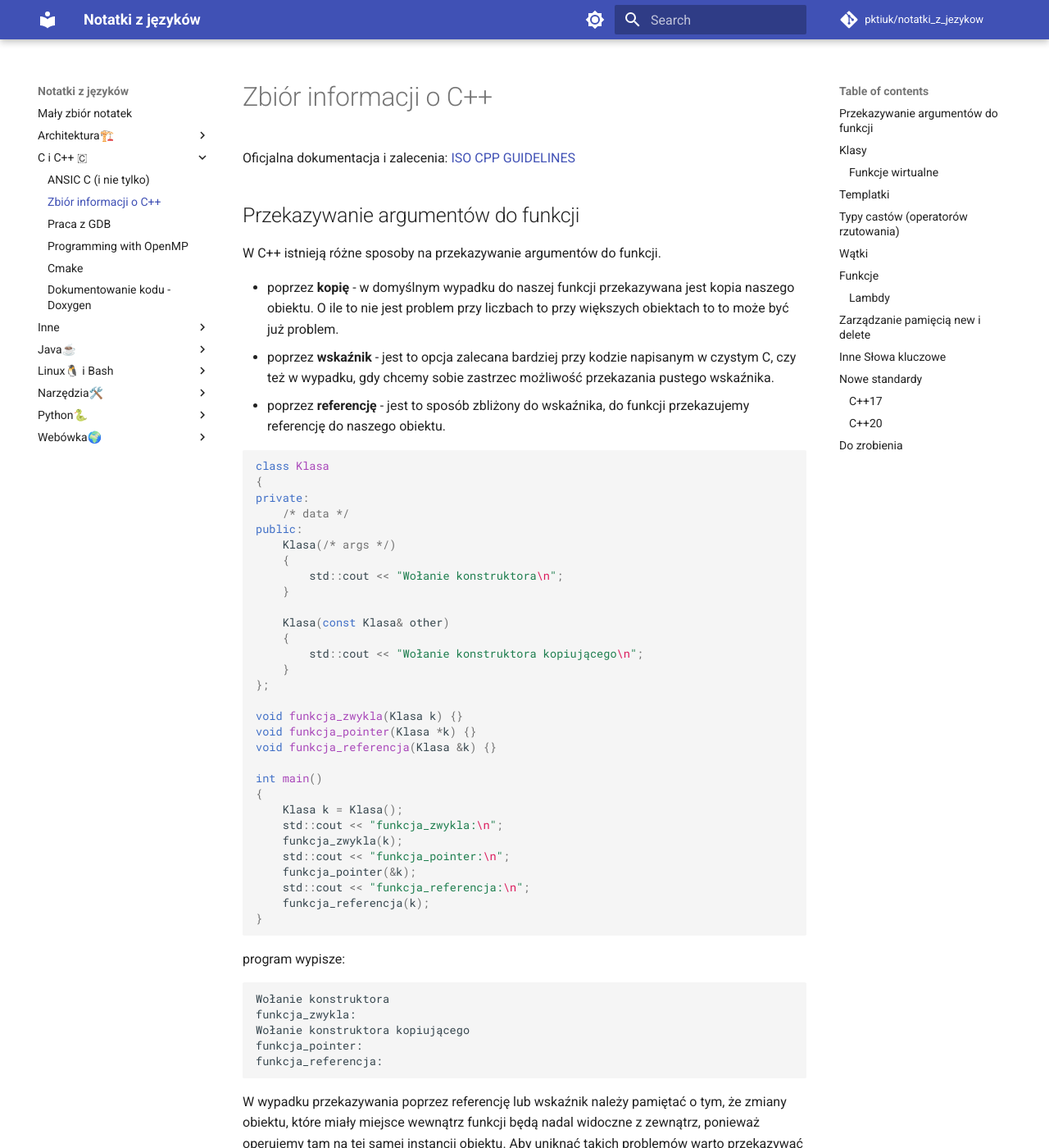
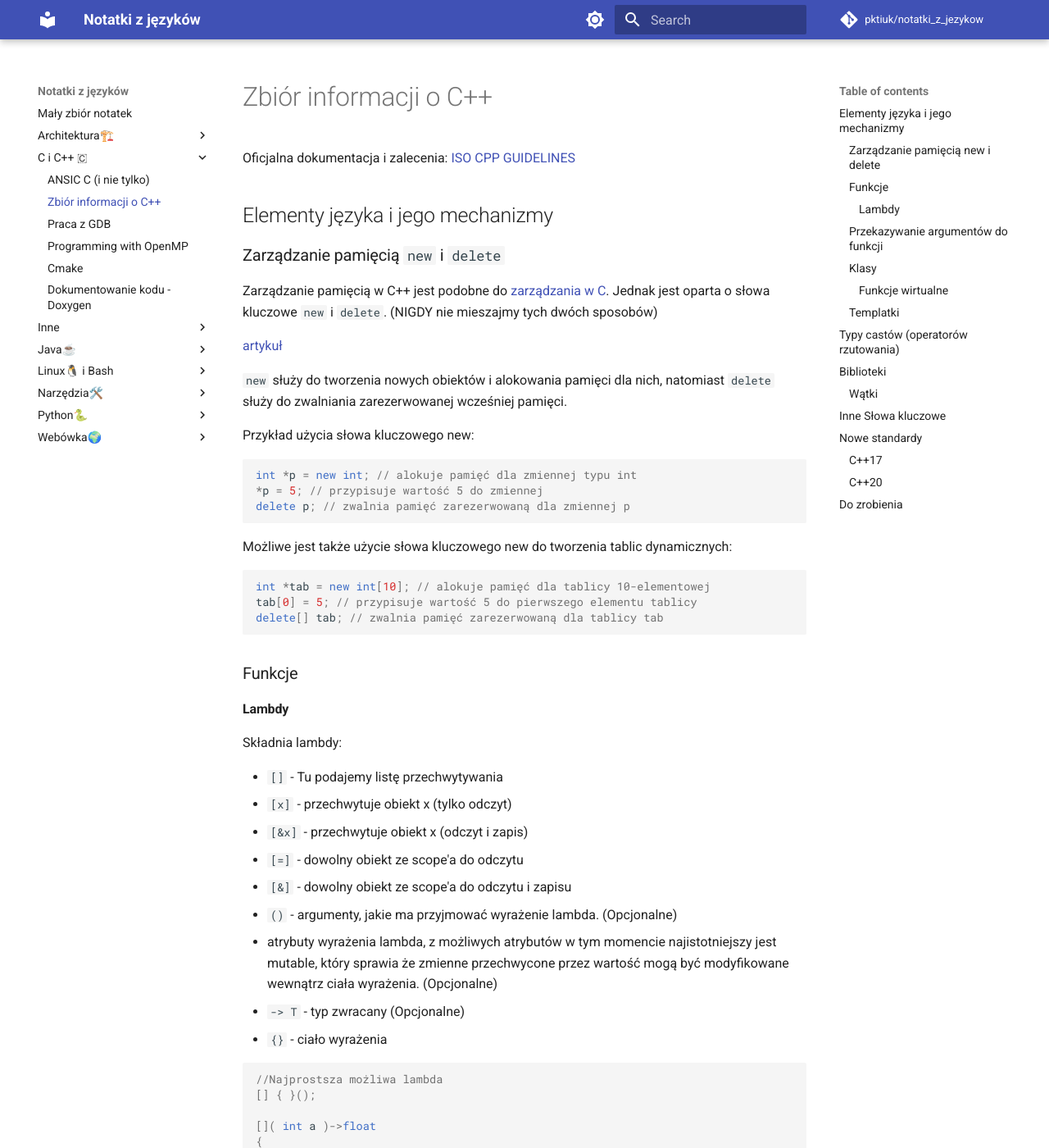
Before and after one commit to pktiuk/notatki_z_jezykow, an MkDocs documentation site: the page built from docs/C i C++ 🇨/1_cpp.md, in a window 1280 px wide and 1400 px high. Shown: the whole window at 82% size. Built offline with MkDocs 1.6.1 and Material for MkDocs 9.7.7, drawn with Linux system fonts in a browser that asks for light colours; comment, search, counter and statistics services are not loaded; some of the changed text lies outside the part shown.

Commit message:
Przeorganizowanie notatek z C++

````diff
--- a/docs/C i C++ 🇨/1_cpp.md
+++ b/docs/C i C++ 🇨/1_cpp.md
@@ -2,7 +2,62 @@
 
 Oficjalna dokumentacja i zalecenia: [ISO CPP GUIDELINES](https://isocpp.github.io/CppCoreGuidelines/CppCoreGuidelines)
 
-## Przekazywanie argumentów do funkcji
+## Elementy języka i jego mechanizmy
+
+### Zarządzanie pamięcią `new` i `delete`
+
+Zarządzanie pamięcią w C++ jest podobne do [zarządzania w C](0_C.md#tablice-i-alokowanie-pamięci). Jednak jest oparta o słowa kluczowe `new` i `delete`. (NIGDY nie mieszajmy tych dwóch sposobów)
+
+[artykuł](https://pl.wikibooks.org/wiki/C%2B%2B/Zarz%C4%85dzanie_pami%C4%99ci%C4%85)
+
+`new` służy do tworzenia nowych obiektów i alokowania pamięci dla nich, natomiast `delete` służy do zwalniania zarezerwowanej wcześniej pamięci.
+
+Przykład użycia słowa kluczowego new:
+
+```cpp
+int *p = new int; // alokuje pamięć dla zmiennej typu int
+*p = 5; // przypisuje wartość 5 do zmiennej
+delete p; // zwalnia pamięć zarezerwowaną dla zmiennej p
+```
+
+Możliwe jest także użycie słowa kluczowego new do tworzenia tablic dynamicznych:
+
+```cpp
+int *tab = new int[10]; // alokuje pamięć dla tablicy 10-elementowej
+tab[0] = 5; // przypisuje wartość 5 do pierwszego elementu tablicy
+delete[] tab; // zwalnia pamięć zarezerwowaną dla tablicy tab
+```
+
+### Funkcje
+
+#### Lambdy
+
+Składnia lambdy:
+
+- `[]` - Tu podajemy listę przechwytywania
+  - `[x]` - przechwytuje obiekt x (tylko odczyt)
+  - `[&x]` - przechwytuje obiekt x (odczyt i zapis)
+  - `[=]` - dowolny obiekt ze scope'a do odczytu
+  - `[&]` - dowolny obiekt ze scope'a do odczytu i zapisu
+- `()` - argumenty, jakie ma przyjmować wyrażenie lambda. (Opcjonalne)
+- atrybuty wyrażenia lambda, z możliwych atrybutów w tym momencie najistotniejszy jest mutable, który sprawia że zmienne przechwycone przez wartość mogą być modyfikowane wewnątrz ciała wyrażenia. (Opcjonalne)
+- `-> T` - typ zwracany (Opcjonalne)
+- `{}` - ciało wyrażenia
+
+```cpp
+//Najprostsza możliwa lambda
+[] { }();
+
+[]( int a )->float
+{
+    if( a < 0 )
+         return 0;
+
+    return a * 0.5f;
+}
+```
+
+### Przekazywanie argumentów do funkcji
 
 W C++ istnieją różne sposoby na przekazywanie argumentów do funkcji.
 
@@ -57,9 +112,9 @@ funkcja_referencja:
 W wypadku przekazywania poprzez referencję lub wskaźnik należy pamiętać o tym, że zmiany obiektu, które miały miejsce wewnątrz funkcji będą nadal widoczne z zewnątrz, ponieważ operujemy tam na tej samej instancji obiektu.
 Aby uniknąć takich problemów warto przekazywać te argumenty jako `const`, albo zastanowić się, czy jednak kopia nie będzie lepsza.
 
-## Klasy
+### Klasy
 
-### Funkcje wirtualne
+#### Funkcje wirtualne
 
 są oznaczane za pomocą słowa kluczowego `virtual`.
 
@@ -117,7 +172,7 @@ struct B : A
 };
 ```
 
-## Templatki
+### Templatki
 
 Pozwalają kompilatorowi na łatwą autogenerację kodu.
 
@@ -174,7 +229,9 @@ Używając tych operatorów na ogół powinno się operować na wskaźnikach (al
      cout << *wskaznik << endl; //wypisze 3.14
 ```
 
-## Wątki
+## Biblioteki
+
+### Wątki
 
 Jest wiele sposobów na wątki, ale najprostszym do użycia jest `std::thread`
 
@@ -192,59 +249,6 @@ Jest wiele sposobów na wątki, ale najprostszym do użycia jest `std::thread`
     //Wywołanie dla metody w klasie
     std::thread t2(&Klasa::moja_metoda,&instancja_klasy, argument1, argument2, argument3);
     t2.join();
-```
-
-## Funkcje
-
-### Lambdy
-
-Składnia lambdy:
-
-- `[]` - Tu podajemy listę przechwytywania
-  - `[x]` - przechwytuje obiekt x (tylko odczyt)
-  - `[&x]` - przechwytuje obiekt x (odczyt i zapis)
-  - `[=]` - dowolny obiekt ze scope'a do odczytu
-  - `[&]` - dowolny obiekt ze scope'a do odczytu i zapisu
-- `()` - argumenty, jakie ma przyjmować wyrażenie lambda. (Opcjonalne)
-- atrybuty wyrażenia lambda, z możliwych atrybutów w tym momencie najistotniejszy jest mutable, który sprawia że zmienne przechwycone przez wartość mogą być modyfikowane wewnątrz ciała wyrażenia. (Opcjonalne)
-- `-> T` - typ zwracany (Opcjonalne)
-- `{}` - ciało wyrażenia
-
-```cpp
-//Najprostsza możliwa lambda
-[] { }();
-
-[]( int a )->float
-{
-    if( a < 0 )
-         return 0;
-
-    return a * 0.5f;
-}
-```
-
-## Zarządzanie pamięcią `new` i `delete`
-
-Zarządzanie pamięcią w C++ jest podobne do [zarządzania w C](0_C.md#tablice-i-alokowanie-pamięci). Jednak jest oparta o słowa kluczowe `new` i `delete`. (NIGDY nie mieszajmy tych dwóch sposobów)
-
-[artykuł](https://pl.wikibooks.org/wiki/C%2B%2B/Zarz%C4%85dzanie_pami%C4%99ci%C4%85)
-
-`new` służy do tworzenia nowych obiektów i alokowania pamięci dla nich, natomiast `delete` służy do zwalniania zarezerwowanej wcześniej pamięci.
-
-Przykład użycia słowa kluczowego new:
-
-```cpp
-int *p = new int; // alokuje pamięć dla zmiennej typu int
-*p = 5; // przypisuje wartość 5 do zmiennej
-delete p; // zwalnia pamięć zarezerwowaną dla zmiennej p
-```
-
-Możliwe jest także użycie słowa kluczowego new do tworzenia tablic dynamicznych:
-
-```cpp
-int *tab = new int[10]; // alokuje pamięć dla tablicy 10-elementowej
-tab[0] = 5; // przypisuje wartość 5 do pierwszego elementu tablicy
-delete[] tab; // zwalnia pamięć zarezerwowaną dla tablicy tab
 ```
 
 ## Inne Słowa kluczowe
````
